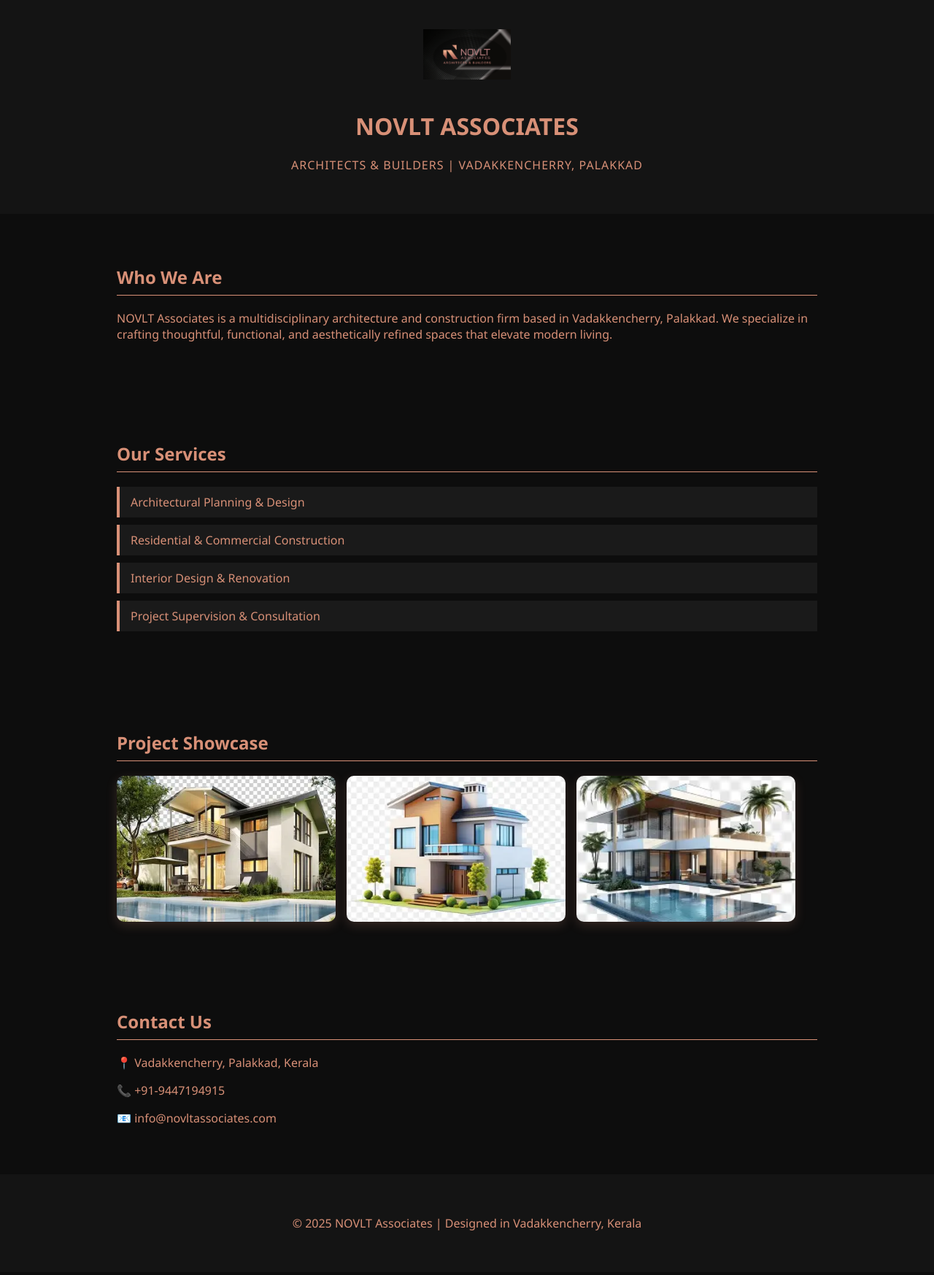
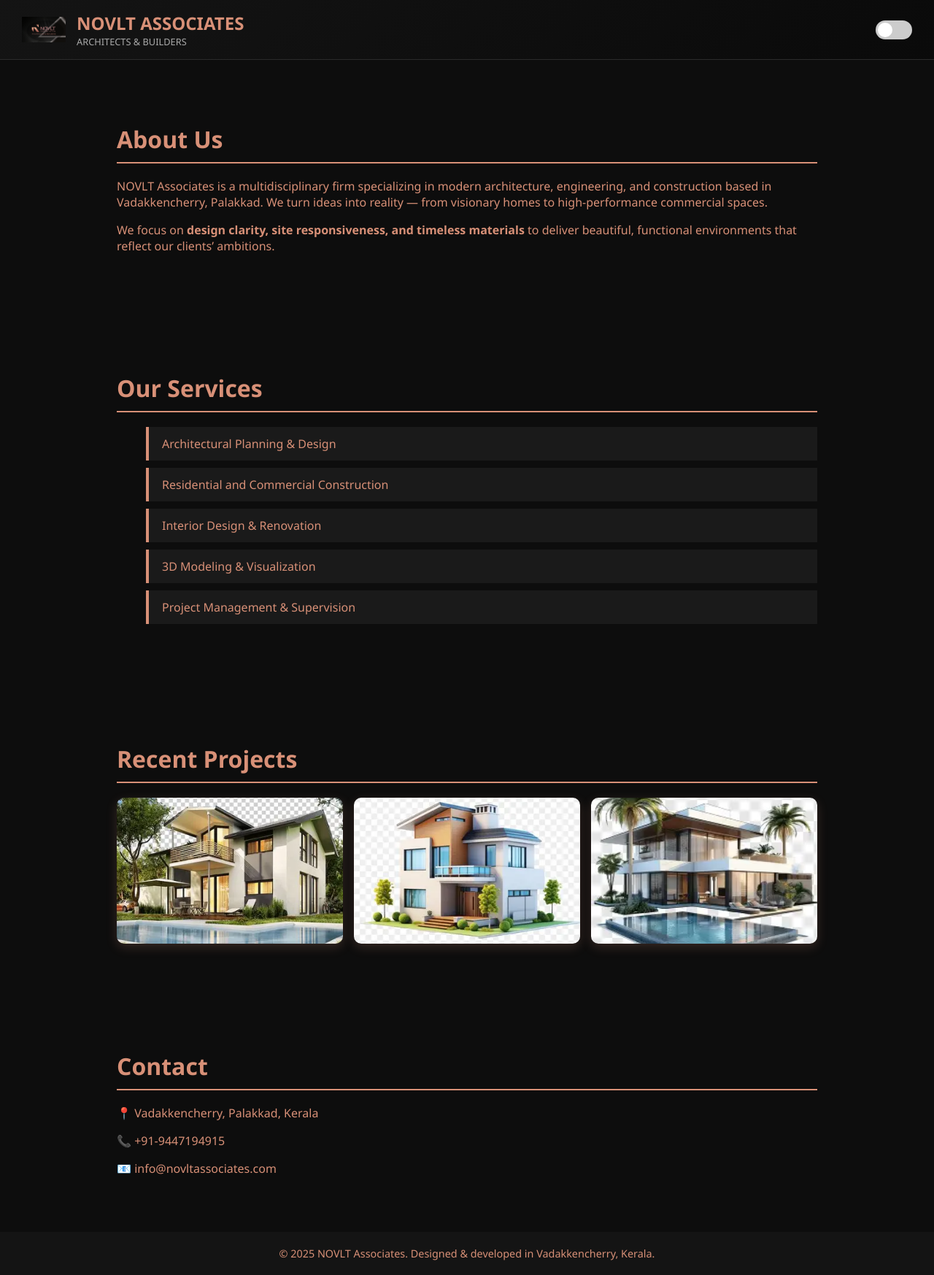
Before and after one commit to Kiranantony96/novlt-website, a plain HTML site: page index.html in a window 1280 px wide. Shown: the whole page at 73% size. Drawn offline with Linux system fonts and the light colour scheme.

Commit message:
Add files via upload

```diff
--- a/index.html
+++ b/index.html
@@ -3,74 +3,149 @@
 <head>
   <meta charset="UTF-8" />
   <meta name="viewport" content="width=device-width, initial-scale=1.0"/>
+  <meta name="description" content="NOVLT Associates - Architects and Builders in Vadakkencherry, Palakkad, delivering exceptional architectural design and construction solutions.">
+  <meta name="keywords" content="Architects in Vadakkencherry, Builders in Palakkad, Construction Company Kerala, House Design Palakkad, NOVLT Associates, Modern Architecture Kerala">
   <title>NOVLT Associates | Architects & Builders</title>
-  <meta name="description" content="NOVLT Associates - Architects and Builders in Vadakkencherry, Palakkad">
-  <meta name="keywords" content="Architects in Vadakkencherry, Builders in Palakkad, NOVLT Associates">
   <style>
+    * { box-sizing: border-box; scroll-behavior: smooth; }
     body {
       margin: 0;
       font-family: 'Segoe UI', sans-serif;
       background: #0d0d0d;
       color: #d89077;
+      transition: background 0.3s, color 0.3s;
     }
 
-    header, footer {
-      background: #141414;
-      text-align: center;
-      padding: 40px 20px;
+    header {
+      position: sticky;
+      top: 0;
+      background: linear-gradient(135deg, #141414, #0a0a0a);
+      z-index: 999;
+      display: flex;
+      align-items: center;
+      justify-content: space-between;
+      padding: 15px 30px;
+      border-bottom: 1px solid #2b2b2b;
+      flex-wrap: wrap;
+    }
+
+    .logo-box {
+      display: flex;
+      align-items: center;
     }
 
     .logo-box img {
-      width: 120px;
-      margin-bottom: 15px;
+      width: 60px;
+      margin-right: 15px;
     }
 
     .logo-box h1 {
-      font-size: 2rem;
+      font-size: 1.5rem;
+      margin: 0;
+      color: #d89077;
     }
 
     .logo-box p {
-      font-size: 1rem;
-      letter-spacing: 1px;
+      font-size: 0.8rem;
+      margin: 0;
+      color: #aaa;
+    }
+
+    .toggle-container {
+      display: flex;
+      align-items: center;
+      gap: 10px;
+    }
+
+    .switch {
+      position: relative;
+      display: inline-block;
+      width: 50px;
+      height: 26px;
+    }
+
+    .switch input { opacity: 0; width: 0; height: 0; }
+    .slider {
+      position: absolute;
+      cursor: pointer;
+      background-color: #ccc;
+      top: 0; left: 0; right: 0; bottom: 0;
+      transition: 0.4s;
+      border-radius: 34px;
+    }
+
+    .slider::before {
+      content: "";
+      position: absolute;
+      height: 20px;
+      width: 20px;
+      left: 3px;
+      bottom: 3px;
+      background-color: white;
+      transition: 0.4s;
+      border-radius: 50%;
+    }
+
+    input:checked + .slider {
+      background-color: #2196F3;
+    }
+
+    input:checked + .slider::before {
+      transform: translateX(24px);
     }
 
     section {
-      padding: 50px 20px;
-      max-width: 960px;
+      padding: 60px 20px;
+      max-width: 1000px;
       margin: auto;
+      opacity: 0;
+      transform: translateY(30px);
+      transition: opacity 0.6s ease-out, transform 0.6s ease-out;
+    }
+
+    section.visible {
+      opacity: 1;
+      transform: translateY(0);
     }
 
     h2 {
-      border-bottom: 1px solid #d89077;
-      padding-bottom: 8px;
+      font-size: 2rem;
       margin-bottom: 20px;
-    }
-
-    .services ul {
-      list-style: none;
-      padding: 0;
+      border-bottom: 2px solid #d89077;
+      padding-bottom: 10px;
     }
 
     .services li {
+      list-style: none;
       background: #1a1a1a;
-      padding: 10px 15px;
       margin-bottom: 10px;
+      padding: 12px 18px;
       border-left: 4px solid #d89077;
-      cursor: pointer;
+      transition: transform 0.3s ease;
+    }
+
+    .services li:hover {
+      transform: translateX(10px);
     }
 
     .gallery {
-      display: flex;
+      display: grid;
+      grid-template-columns: repeat(auto-fit, minmax(300px, 1fr));
       gap: 15px;
-      flex-wrap: wrap;
     }
 
     .gallery img {
-      width: 300px;
+      width: 100%;
       height: 200px;
       object-fit: cover;
       border-radius: 10px;
-      box-shadow: 0 5px 15px rgba(216,144,119,0.2);
+      box-shadow: 0 5px 15px rgba(216, 144, 119, 0.2);
+      transition: transform 0.3s ease, box-shadow 0.3s ease;
+    }
+
+    .gallery img:hover {
+      transform: scale(1.05);
+      box-shadow: 0 10px 25px rgba(216, 144, 119, 0.4);
     }
 
     .contact a {
@@ -78,142 +153,117 @@
       text-decoration: none;
     }
 
-    .enquiry {
-      display: none;
-      background: #1a1a1a;
+    footer {
+      text-align: center;
       padding: 20px;
-      margin-top: 20px;
-      border: 1px solid #d89077;
-      border-radius: 8px;
+      background: #141414;
+      font-size: 0.9rem;
     }
 
-    .enquiry input,
-    .enquiry textarea {
-      width: 100%;
-      padding: 10px;
-      margin: 10px 0;
-      border-radius: 4px;
-      border: none;
+    body.light-mode {
+      background: #fff;
+      color: #222;
     }
 
-    .enquiry button {
-      background: #d89077;
-      color: #fff;
-      padding: 10px 20px;
-      border: none;
-      border-radius: 4px;
-      cursor: pointer;
+    body.light-mode header {
+      background: #eee;
     }
 
-    #successMessage {
-      display: none;
-      color: #5cf78c;
-      margin-top: 10px;
+    body.light-mode footer {
+      background: #ccc;
+      color: #111;
+    }
+
+    @media (max-width: 768px) {
+      header {
+        flex-direction: column;
+        align-items: flex-start;
+        padding: 20px;
+      }
+      .logo-box {
+        flex-direction: row;
+        justify-content: flex-start;
+        align-items: center;
+      }
+      .logo-box h1 {
+        font-size: 1.2rem;
+      }
+      .gallery img {
+        height: 180px;
+      }
     }
   </style>
 </head>
-<body onclick="hideEnquiryForm(event)">
-
+<body>
   <header>
     <div class="logo-box">
-      <img src="novlt-logo.png" alt="Logo">
-      <h1>NOVLT ASSOCIATES</h1>
-      <p>ARCHITECTS & BUILDERS | VADAKKENCHERRY, PALAKKAD</p>
+      <img src="novlt-logo.png" alt="NOVLT Logo">
+      <div>
+        <h1>NOVLT ASSOCIATES</h1>
+        <p>ARCHITECTS & BUILDERS</p>
+      </div>
+    </div>
+    <div class="toggle-container">
+      <label class="switch">
+        <input type="checkbox" id="modeToggle">
+        <span class="slider"></span>
+      </label>
     </div>
   </header>
 
   <section class="about">
-    <h2>Who We Are</h2>
-    <p>NOVLT Associates is a multidisciplinary architecture and construction firm based in Vadakkencherry, Palakkad. We specialize in crafting thoughtful, functional, and aesthetically refined spaces that elevate modern living.</p>
+    <h2>About Us</h2>
+    <p>NOVLT Associates is a multidisciplinary firm specializing in modern architecture, engineering, and construction based in Vadakkencherry, Palakkad. We turn ideas into reality — from visionary homes to high-performance commercial spaces.</p>
+    <p>We focus on <strong>design clarity, site responsiveness, and timeless materials</strong> to deliver beautiful, functional environments that reflect our clients’ ambitions.</p>
   </section>
 
   <section class="services">
     <h2>Our Services</h2>
     <ul>
-      <li onclick="event.stopPropagation(); showEnquiryForm()">Architectural Planning & Design</li>
-      <li onclick="event.stopPropagation(); showEnquiryForm()">Residential & Commercial Construction</li>
-      <li onclick="event.stopPropagation(); showEnquiryForm()">Interior Design & Renovation</li>
-      <li onclick="event.stopPropagation(); showEnquiryForm()">Project Supervision & Consultation</li>
+      <li>Architectural Planning & Design</li>
+      <li>Residential and Commercial Construction</li>
+      <li>Interior Design & Renovation</li>
+      <li>3D Modeling & Visualization</li>
+      <li>Project Management & Supervision</li>
     </ul>
-
-    <div class="enquiry" id="enquiryForm">
-      <h3>Service Enquiry</h3>
-      <form id="enquirySubmitForm">
-        <input type="text" id="name" placeholder="Your Name" required />
-        <input type="tel" id="phone" placeholder="Phone Number" required />
-        <input type="text" id="time" placeholder="Preferred Time to Call" />
-        <textarea id="message" placeholder="Your Location or Message" rows="4"></textarea>
-        <button type="submit">Submit Enquiry</button>
-        <div id="successMessage">✅ Enquiry submitted successfully!</div>
-      </form>
-    </div>
   </section>
 
   <section class="showcase">
-    <h2>Project Showcase</h2>
+    <h2>Recent Projects</h2>
     <div class="gallery">
-      <img src="SECOND.webp" alt="Modern Home">
-      <img src="THIRD.webp" alt="Commercial Building">
-      <img src="FOURTH.webp" alt="Interior">
+      <img src="SECOND.webp" alt="Modern Home Design" />
+      <img src="THIRD.webp" alt="Commercial Building" />
+      <img src="FOURTH.webp" alt="Interior Architecture" />
     </div>
   </section>
 
   <section class="contact">
-    <h2>Contact Us</h2>
+    <h2>Contact</h2>
     <p>📍 Vadakkencherry, Palakkad, Kerala</p>
     <p>📞 +91-9447194915</p>
     <p>📧 <a href="mailto:novltassociates@gmail.com">info@novltassociates.com</a></p>
   </section>
 
   <footer>
-    <p>&copy; 2025 NOVLT Associates | Designed in Vadakkencherry, Kerala</p>
+    &copy; 2025 NOVLT Associates. Designed & developed in Vadakkencherry, Kerala.
   </footer>
 
   <script>
-    function showEnquiryForm() {
-      document.getElementById('enquiryForm').style.display = 'block';
-    }
+    document.getElementById('modeToggle').addEventListener('change', () => {
+      document.body.classList.toggle('light-mode');
+    });
 
-    function hideEnquiryForm(event) {
-      const form = document.getElementById('enquiryForm');
-      if (form && !form.contains(event.target)) {
-        form.style.display = 'none';
-      }
-    }
+    const sections = document.querySelectorAll("section");
+    const observer = new IntersectionObserver((entries) => {
+      entries.forEach(entry => {
+        if (entry.isIntersecting) {
+          entry.target.classList.add("visible");
+          observer.unobserve(entry.target);
+        }
+      });
+    }, { threshold: 0.1 });
 
-    document.getElementById('enquirySubmitForm').addEventListener('submit', async function (e) {
-      e.preventDefault();
-
-      const name = document.getElementById('name').value;
-      const phone = document.getElementById('phone').value;
-      const time = document.getElementById('time').value;
-      const message = document.getElementById('message').value;
-
-      try {
-        const res = await fetch('https://your-backend-url.com/enquiry', {
-          method: 'POST',
-          headers: { 'Content-Type': 'application/json' },
-          body: JSON.stringify({ name, phone, time, message })
-        });
-
-        const data = await res.json();
-        if (res.ok) {
-          document.getElementById('successMessage').style.display = 'block';
-          document.getElementById('enquirySubmitForm').reset();
-
-          setTimeout(() => {
-            document.getElementById('successMessage').style.display = 'none';
-            document.getElementById('enquiryForm').style.display = 'none';
-          }, 3000);
-        } else {
-          alert("Submission failed. Please try again.");
-        }
-      } catch (error) {
-        console.error("Error submitting form:", error);
-        alert("Something went wrong. Please try again later.");
-      }
-    });
+    sections.forEach(section => observer.observe(section));
   </script>
-
 </body>
 </html>
```
